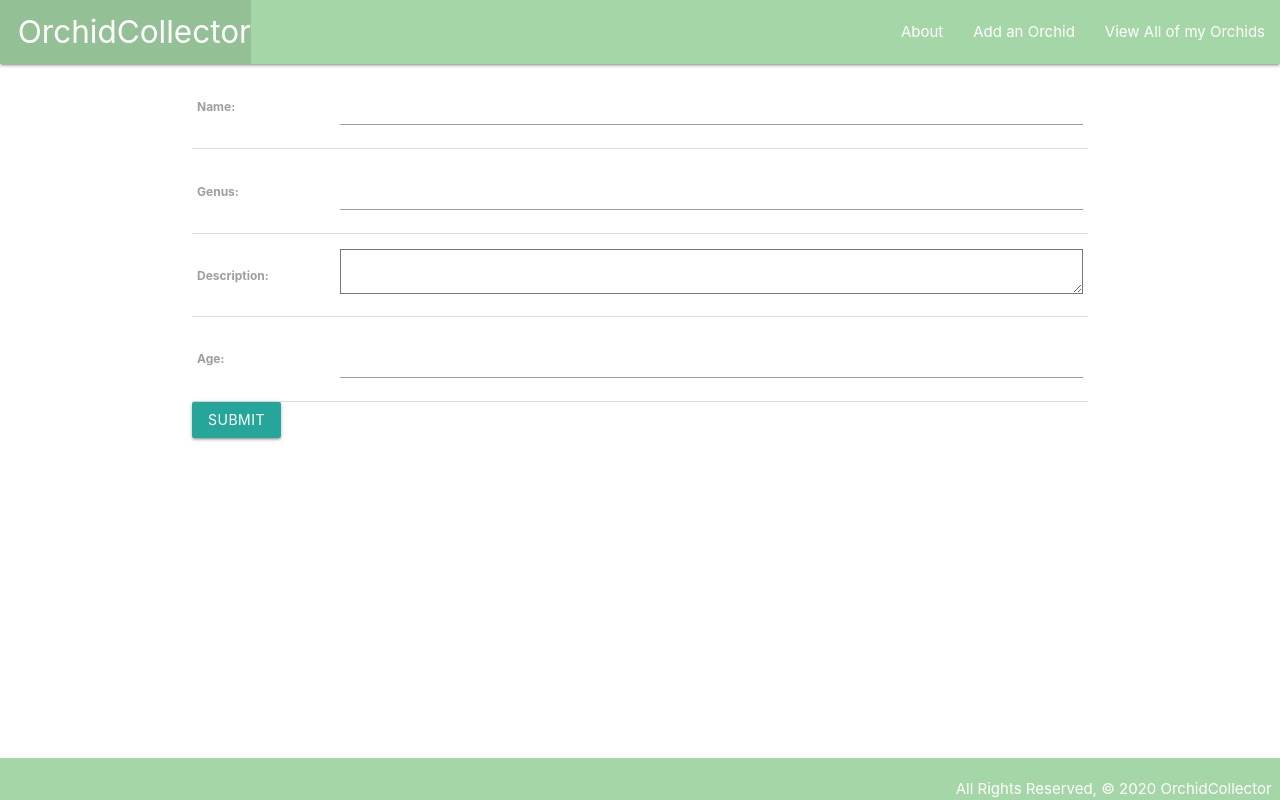
After one commit to chas-e/orchidcollector, a Django app: page /orchids/create/ in a window 1280 px wide. The commit adds this page. Run offline with Django 3.2, Linux system fonts and the light colour scheme.

Commit message:
add Create functionality w CBV

```diff
--- a/main_app/templates/base.html
+++ b/main_app/templates/base.html
@@ -20,6 +20,7 @@
                 </ul>
                 <ul class="right">
                     <li><a href="{% url 'about' %}">About</a></li>
+                    <li><a href="{% url 'orchids_create' %}">Add an Orchid</a></li>
                     <li><a href="{% url 'index' %}">View All of my Orchids</a></li>
                 </ul>
             </div>
--- /dev/null
+++ b/main_app/templates/main_app/orchid_form.html
@@ -0,0 +1,20 @@
+{% extends 'base.html' %}
+
+{% block content %}
+
+<form action="" method="POST">
+
+    {% csrf_token %}
+
+    <table>
+
+        {{ form.as_table }}
+
+    </table>
+
+    <input type="submit" value="Submit" class="btn">
+
+</form>
+
+
+{% endblock %}
--- a/main_app/urls.py
+++ b/main_app/urls.py
@@ -7,4 +7,5 @@ urlpatterns = [
     path('about/', views.about, name='about'),
     path('orchids/', views.orchids_index, name='index'),
     path('orchids/<int:orchid_id>/', views.orchids_detail, name='detail'),
+    path('orchids/create/', views.OrchidCreate.as_view(), name='orchids_create')
 ]
--- a/main_app/views.py
+++ b/main_app/views.py
@@ -1,4 +1,5 @@
 from django.shortcuts import render
+from django.views.generic.edit import CreateView, UpdateView, DeleteView
 
 from .models import Orchid
 
@@ -16,3 +17,7 @@ def orchids_index(request):
 def orchids_detail(request, orchid_id):
     orchid = Orchid.objects.get(id=orchid_id)
     return render(request, 'orchids/detail.html', { 'orchid': orchid })
+
+class OrchidCreate(CreateView):
+    model = Orchid
+    fields = '__all__'
```
Also changed, not shown: main_app/templates/main_app/orchid_confirm_delete.html (added).
